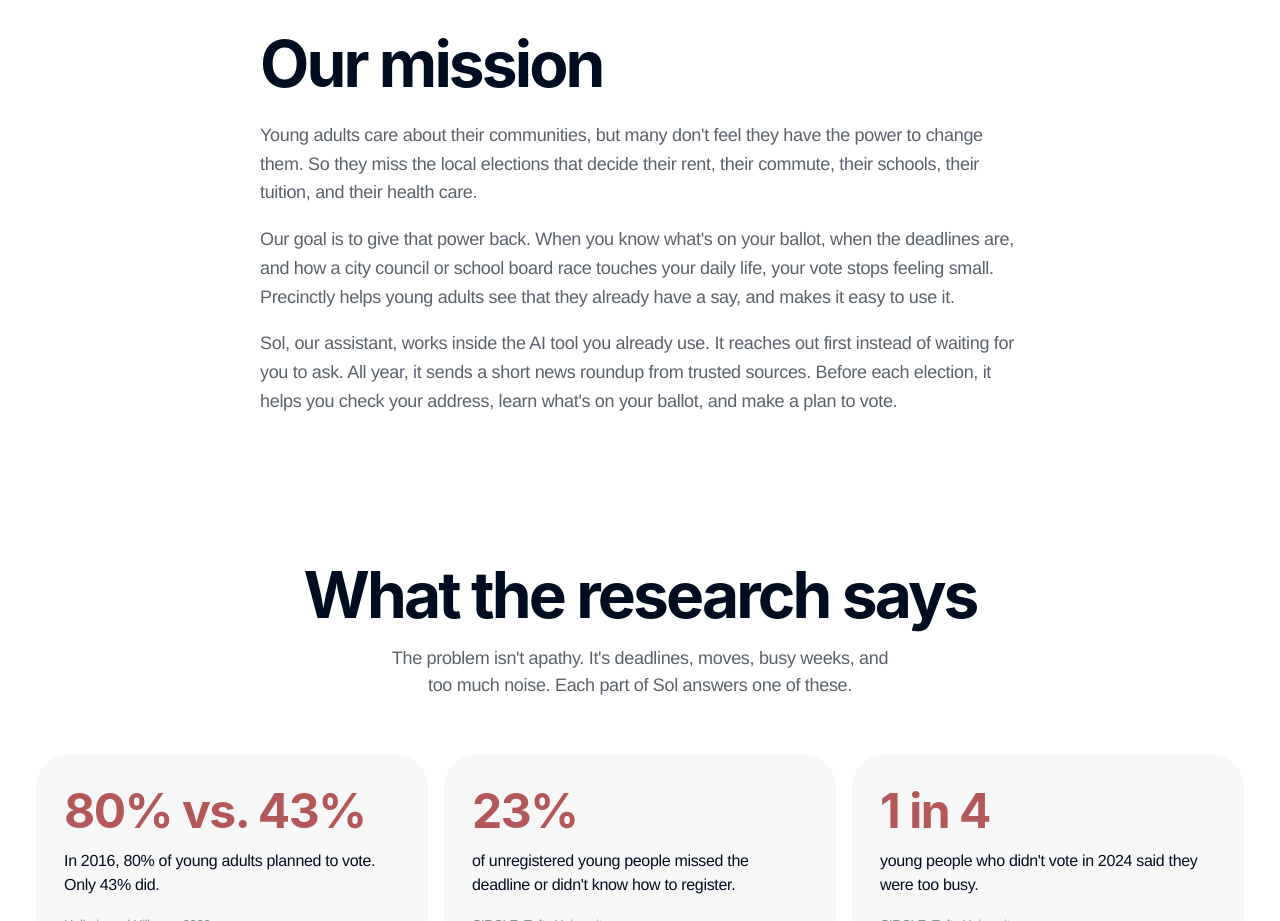
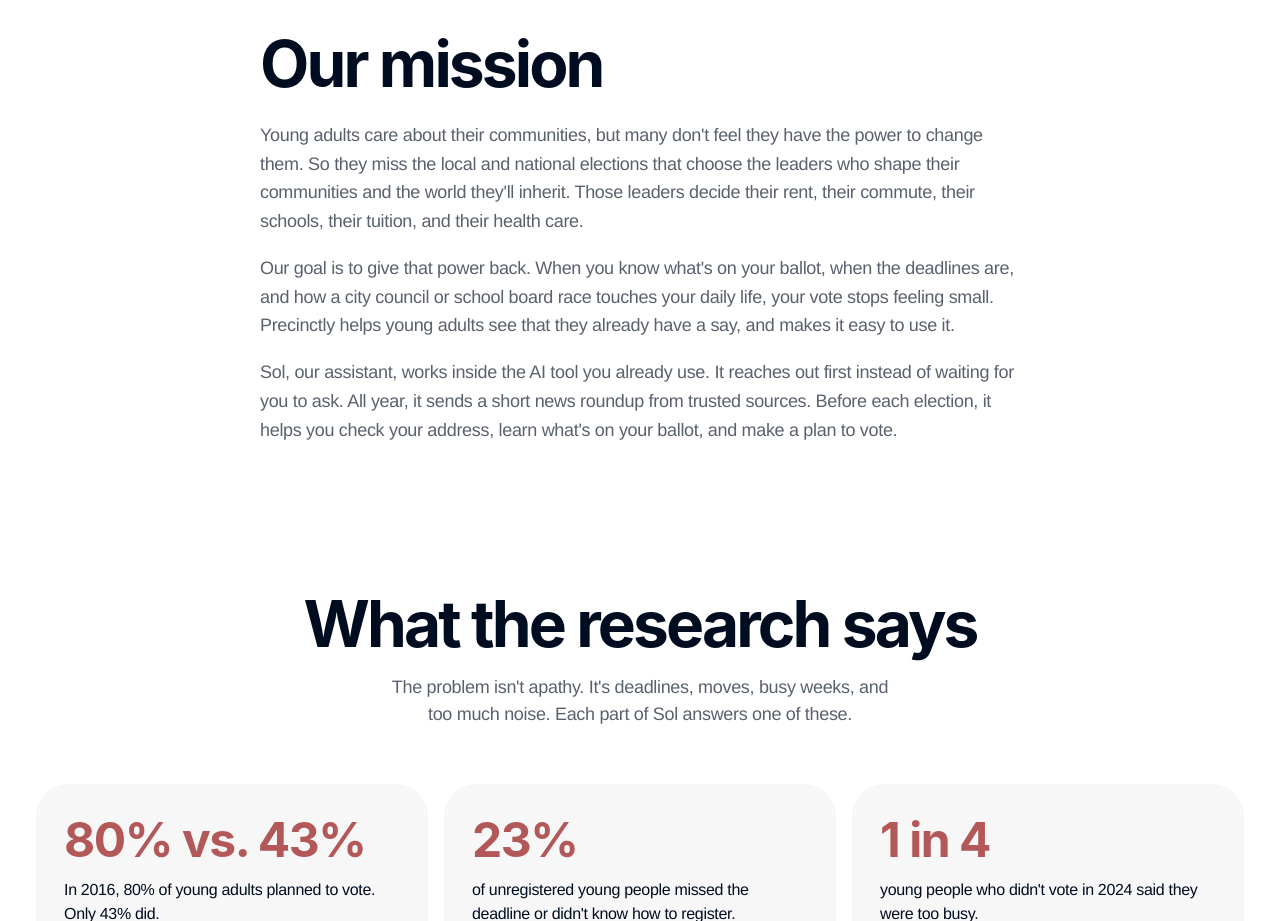
Before and after one commit to thatgulleylife/local-ballot-buddy, a plain HTML site: page docs/about.html in a window 1280 px wide. Shown: the part 960-1881 px from the top of the page. Drawn offline with Linux system fonts and the light colour scheme.

Commit message:
Sharpen the About page mission line
Co-Authored-By: Claude Opus 5.5 <noreply@anthropic.com>

```diff
--- a/docs/about.html
+++ b/docs/about.html
@@ -40,7 +40,7 @@
 <main id="main" class="container">
   <section class="section measure about-text" aria-labelledby="h-mission">
     <h2 class="display-l" id="h-mission">Our mission</h2>
-    <p>Young adults care about their communities, but many don't feel they have the power to change them. So they miss the local elections that decide their rent, their commute, their schools, their tuition, and their health care.</p>
+    <p>Young adults care about their communities, but many don't feel they have the power to change them. So they miss the local and national elections that choose the leaders who shape their communities and the world they'll inherit. Those leaders decide their rent, their commute, their schools, their tuition, and their health care.</p>
     <p>Our goal is to give that power back. When you know what's on your ballot, when the deadlines are, and how a city council or school board race touches your daily life, your vote stops feeling small. Precinctly helps young adults see that they already have a say, and makes it easy to use it.</p>
     <p>Sol, our assistant, works inside the AI tool you already use. It reaches out first instead of waiting for you to ask. All year, it sends a short news roundup from trusted sources. Before each election, it helps you check your address, learn what's on your ballot, and make a plan to vote.</p>
   </section>
```
